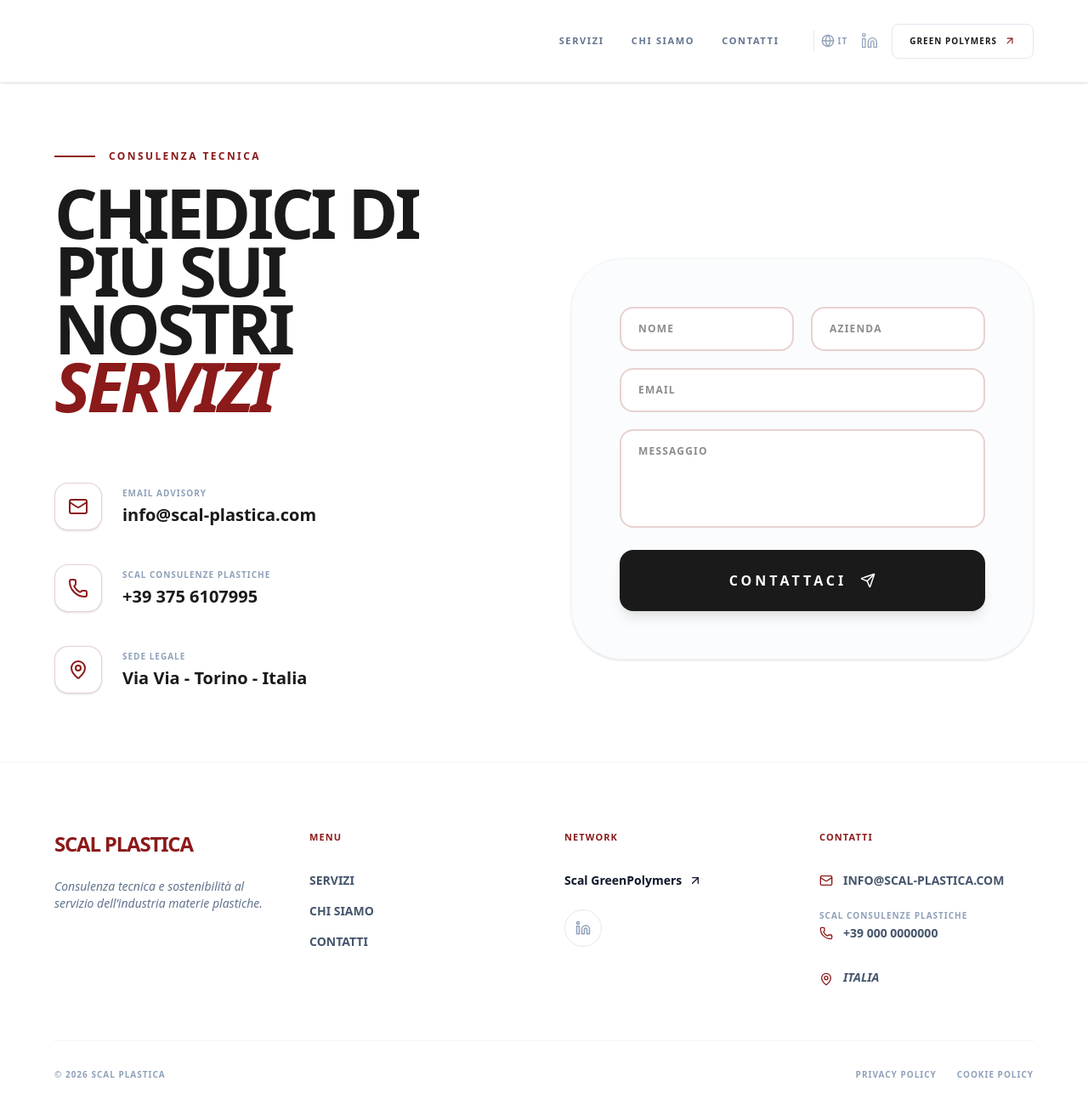
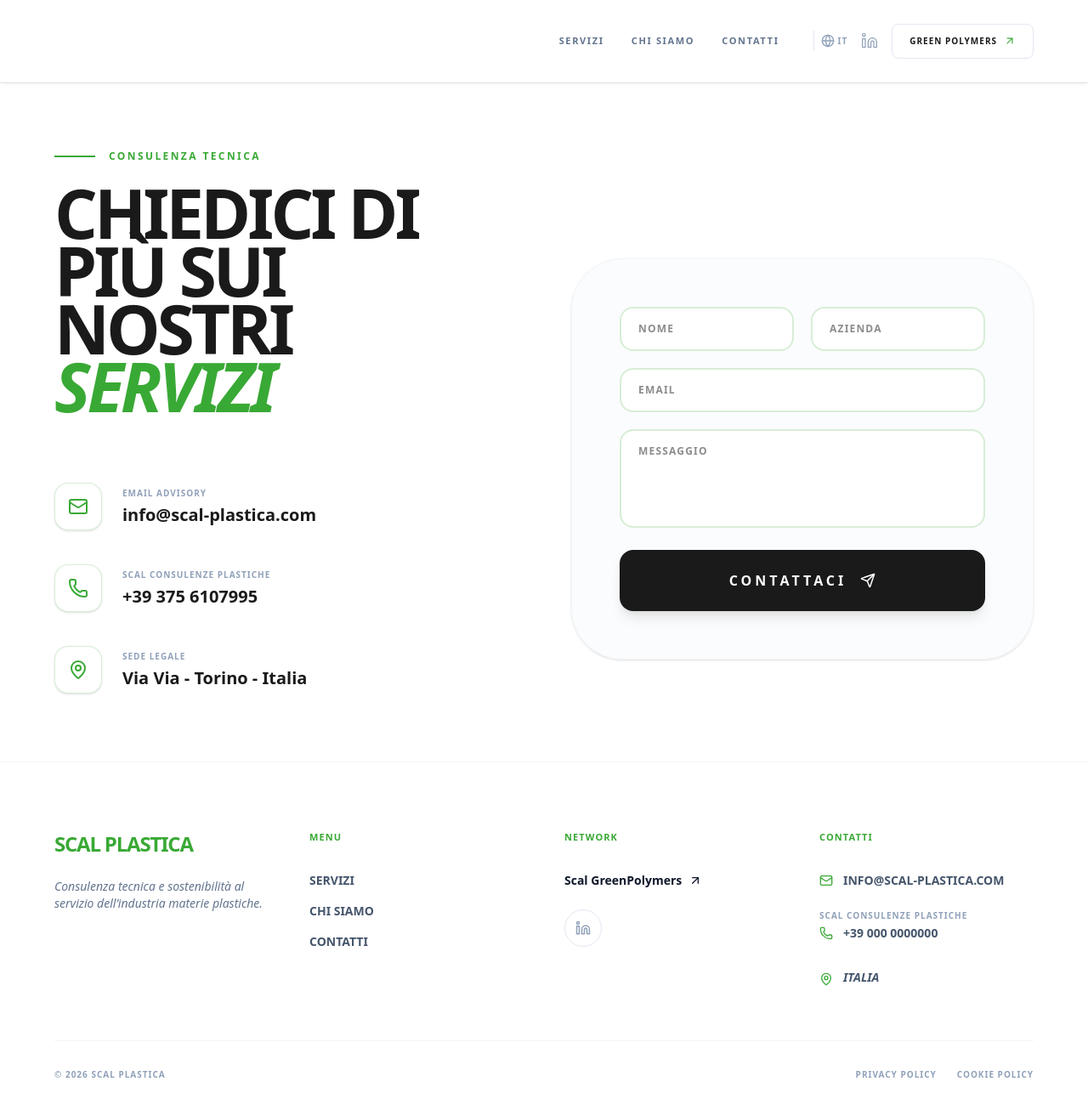
Before and after one commit to mattebicu/mattebicu-scal-site, a Next.js app: page /contatti in a window 1280 px wide. Shown: the top 1306 px of the page at 85% size. Built offline with nearby package versions, Linux system fonts and the light colour scheme; no server answers.

Commit message:
Cambiato tema da rosso a verde GreenPolymers

```diff
--- a/src/app/(site)/contatti/page.js
+++ b/src/app/(site)/contatti/page.js
@@ -48,58 +48,58 @@
 
           {/* TAG FISSO: CONSULENZA TECNICA */}
           <div className="flex items-center gap-4 mb-6">
-            <div className="w-12 h-[2px] bg-[#8B1A1A]"></div>
-            <span className="text-[#8B1A1A] text-xs font-bold tracking-[0.2em] uppercase">
+            <div className="w-12 h-[2px] bg-[#39A935]"></div>
+            <span className="text-[#39A935] text-xs font-bold tracking-[0.2em] uppercase">
               Consulenza Tecnica
             </span>
           </div>
 
           <h1 className="text-6xl md:text-[80px] font-[900] tracking-tighter uppercase leading-[0.85] mb-20">
             {mainText} <br />
-            <span className="text-[#8B1A1A] italic">{lastWord}</span>
+            <span className="text-[#39A935] italic">{lastWord}</span>
           </h1>
 
           <div className="space-y-10">
             <a href={`mailto:${info?.email}`} className="flex items-center gap-6 group">
-              <div className="w-14 h-14 bg-white border border-[#8B1A1A]/20 rounded-2xl flex items-center justify-center text-[#8B1A1A] shadow-sm group-hover:bg-[#8B1A1A] group-hover:text-white transition-all">
+              <div className="w-14 h-14 bg-white border border-[#39A935]/20 rounded-2xl flex items-center justify-center text-[#39A935] shadow-sm group-hover:bg-[#39A935] group-hover:text-white transition-all">
                 <Mail size={24} />
               </div>
               <div>
                 <p className="text-[10px] uppercase font-bold text-slate-400 mb-1 tracking-widest">Email Advisory</p>
-                <p className="font-bold text-xl group-hover:text-[#8B1A1A] transition-colors">{info?.email || "info@scal-plastica.com"}</p>
+                <p className="font-bold text-xl group-hover:text-[#39A935] transition-colors">{info?.email || "info@scal-plastica.com"}</p>
               </div>
             </a>
 
             {/* PRIMO TELEFONO */}
             <a href={`tel:${info?.phone?.replace(/\s+/g, '')}`} className="flex items-center gap-6 group">
-              <div className="w-14 h-14 bg-white border border-[#8B1A1A]/20 rounded-2xl flex items-center justify-center text-[#8B1A1A] shadow-sm group-hover:bg-[#8B1A1A] group-hover:text-white transition-all">
+              <div className="w-14 h-14 bg-white border border-[#39A935]/20 rounded-2xl flex items-center justify-center text-[#39A935] shadow-sm group-hover:bg-[#39A935] group-hover:text-white transition-all">
                 <Phone size={24} />
               </div>
               <div>
                 <p className="text-[10px] uppercase font-bold text-slate-400 mb-1 tracking-widest">
                   Scal Consulenze Plastiche
                 </p>
-                <p className="font-bold text-xl group-hover:text-[#8B1A1A] transition-colors">{info?.phone || "+39 375 6107995"}</p>
+                <p className="font-bold text-xl group-hover:text-[#39A935] transition-colors">{info?.phone || "+39 375 6107995"}</p>
               </div>
             </a>
 
             {/* SECONDO TELEFONO (Caricato da Sanity) */}
             {info?.phone2 && (
               <a href={`tel:${info?.phone2?.replace(/\s+/g, '')}`} className="flex items-center gap-6 group">
-                <div className="w-14 h-14 bg-white border border-[#8B1A1A]/20 rounded-2xl flex items-center justify-center text-[#8B1A1A] shadow-sm group-hover:bg-[#8B1A1A] group-hover:text-white transition-all">
+                <div className="w-14 h-14 bg-white border border-[#39A935]/20 rounded-2xl flex items-center justify-center text-[#39A935] shadow-sm group-hover:bg-[#39A935] group-hover:text-white transition-all">
                   <Phone size={24} />
                 </div>
                 <div>
                   <p className="text-[10px] uppercase font-bold text-slate-400 mb-1 tracking-widest">
                     Scal Consulenze Plastiche
                   </p>
-                  <p className="font-bold text-xl group-hover:text-[#8B1A1A] transition-colors">{info?.phone2}</p>
+                  <p className="font-bold text-xl group-hover:text-[#39A935] transition-colors">{info?.phone2}</p>
                 </div>
               </a>
             )}
 
             <div className="flex items-center gap-6">
-              <div className="w-14 h-14 bg-white border border-[#8B1A1A]/20 rounded-2xl flex items-center justify-center text-[#8B1A1A] shadow-sm">
+              <div className="w-14 h-14 bg-white border border-[#39A935]/20 rounded-2xl flex items-center justify-center text-[#39A935] shadow-sm">
                 <MapPin size={24} />
               </div>
               <div>
@@ -113,13 +113,13 @@
         <div className="lg:mt-32 bg-slate-50/50 p-8 md:p-14 rounded-[60px] border border-slate-100 shadow-sm">
           <form className="space-y-5">
             <div className="grid md:grid-cols-2 gap-5">
-              <input type="text" placeholder="NOME" className="w-full bg-white border-2 border-[#8B1A1A]/20 rounded-2xl px-5 py-4 focus:border-[#8B1A1A] outline-none transition-all text-xs font-bold tracking-widest" />
-              <input type="text" placeholder="AZIENDA" className="w-full bg-white border-2 border-[#8B1A1A]/20 rounded-2xl px-5 py-4 focus:border-[#8B1A1A] outline-none transition-all text-xs font-bold tracking-widest" />
+              <input type="text" placeholder="NOME" className="w-full bg-white border-2 border-[#39A935]/20 rounded-2xl px-5 py-4 focus:border-[#39A935] outline-none transition-all text-xs font-bold tracking-widest" />
+              <input type="text" placeholder="AZIENDA" className="w-full bg-white border-2 border-[#39A935]/20 rounded-2xl px-5 py-4 focus:border-[#39A935] outline-none transition-all text-xs font-bold tracking-widest" />
             </div>
-            <input type="email" placeholder="EMAIL" className="w-full bg-white border-2 border-[#8B1A1A]/20 rounded-2xl px-5 py-4 focus:border-[#8B1A1A] outline-none transition-all text-xs font-bold tracking-widest" />
-            <textarea rows="5" placeholder="MESSAGGIO" className="w-full bg-white border-2 border-[#8B1A1A]/20 rounded-2xl px-5 py-4 focus:border-[#8B1A1A] outline-none transition-all text-xs font-bold tracking-widest resize-none"></textarea>
+            <input type="email" placeholder="EMAIL" className="w-full bg-white border-2 border-[#39A935]/20 rounded-2xl px-5 py-4 focus:border-[#39A935] outline-none transition-all text-xs font-bold tracking-widest" />
+            <textarea rows="5" placeholder="MESSAGGIO" className="w-full bg-white border-2 border-[#39A935]/20 rounded-2xl px-5 py-4 focus:border-[#39A935] outline-none transition-all text-xs font-bold tracking-widest resize-none"></textarea>
 
-            <button type="button" className="w-full bg-[#1A1A1A] text-white font-[900] uppercase tracking-[0.25em] py-6 rounded-2xl flex items-center justify-center gap-4 hover:bg-[#8B1A1A] transition-all shadow-lg group">
+            <button type="button" className="w-full bg-[#1A1A1A] text-white font-[900] uppercase tracking-[0.25em] py-6 rounded-2xl flex items-center justify-center gap-4 hover:bg-[#39A935] transition-all shadow-lg group">
               CONTATTACI
               <Send size={18} className="group-hover:translate-x-1 group-hover:-translate-y-1 transition-transform" />
             </button>
--- a/src/app/(site)/page.js
+++ b/src/app/(site)/page.js
@@ -47,8 +47,8 @@
             {/* TAG: CONSULENZA TECNICA */}
             {hero?.tag && (
               <div className="flex items-center gap-4 mb-6">
-                <div className="w-12 h-[2px] bg-[#8B1A1A]"></div>
-                <span className="text-[#8B1A1A] text-xs font-bold tracking-[0.2em] uppercase">
+                <div className="w-12 h-[2px] bg-[#39A935]"></div>
+                <span className="text-[#39A935] text-xs font-bold tracking-[0.2em] uppercase">
                   {hero.tag}
                 </span>
               </div>
@@ -57,7 +57,7 @@
             {/* TITOLI PRINCIPALI */}
             <h1 className="text-4xl md:text-6xl lg:text-[72px] font-black uppercase leading-[0.9] mb-6">
               {hero?.titleLine1} <br />
-              <span className="text-[#8B1A1A] italic">{hero?.titleLine3}</span>
+              <span className="text-[#39A935] italic">{hero?.titleLine3}</span>
             </h1>
 
             {/* DESCRIZIONE (Rispetta gli a capo di Sanity) */}
--- a/src/components/Footer.js
+++ b/src/components/Footer.js
@@ -48,7 +48,7 @@
               {logoUrl ? (
                 <img src={logoUrl} alt={siteName} className="h-16 w-auto object-contain block" />
               ) : (
-                <span className="font-black text-2xl tracking-tighter uppercase text-[#8B1A1A]">{siteName}</span>
+                <span className="font-black text-2xl tracking-tighter uppercase text-[#39A935]">{siteName}</span>
               )}
             </a>
             <p className="text-slate-500 text-sm italic font-medium">
@@ -58,19 +58,19 @@
 
           {/* MENU (ALLINEATO CON L'HEADER) */}
           <div>
-            <h4 className="font-bold uppercase text-[11px] tracking-widest text-[#8B1A1A] mb-8">Menu</h4>
+            <h4 className="font-bold uppercase text-[11px] tracking-widest text-[#39A935] mb-8">Menu</h4>
             <ul className="flex flex-col gap-4 text-sm font-bold uppercase text-slate-600">
-              <li><a href="/servizi" className="hover:text-[#8B1A1A] transition-colors">Servizi</a></li>
-              <li><a href="/chi-siamo" className="hover:text-[#8B1A1A] transition-colors">Chi Siamo</a></li>
-              <li><a href="/contatti" className="hover:text-[#8B1A1A] transition-colors">Contatti</a></li>
+              <li><a href="/servizi" className="hover:text-[#39A935] transition-colors">Servizi</a></li>
+              <li><a href="/chi-siamo" className="hover:text-[#39A935] transition-colors">Chi Siamo</a></li>
+              <li><a href="/contatti" className="hover:text-[#39A935] transition-colors">Contatti</a></li>
             </ul>
           </div>
 
           {/* NETWORK */}
           <div>
-            <h4 className="font-bold uppercase text-[11px] tracking-widest text-[#8B1A1A] mb-8">Network</h4>
+            <h4 className="font-bold uppercase text-[11px] tracking-widest text-[#39A935] mb-8">Network</h4>
             <div className="flex flex-col gap-6">
-              <a href={home?.site?.externalLink?.url || "#"} target="_blank" className="flex items-center gap-2 text-sm font-bold hover:text-[#8B1A1A] transition-colors">
+              <a href={home?.site?.externalLink?.url || "#"} target="_blank" className="flex items-center gap-2 text-sm font-bold hover:text-[#39A935] transition-colors">
                 {home?.site?.externalLink?.title || "Scal GreenPolymers"} <ArrowUpRight size={16} />
               </a>
               <a href={settings?.socials?.linkedin || home?.site?.socials?.linkedin || "#"} target="_blank" className="p-3 w-fit rounded-full border border-slate-200 text-slate-400 hover:text-[#0077b5] hover:border-[#0077b5] transition-all">
@@ -81,12 +81,12 @@
 
           {/* CONTATTI */}
           <div>
-            <h4 className="font-bold uppercase text-[11px] tracking-widest text-[#8B1A1A] mb-8">Contatti</h4>
+            <h4 className="font-bold uppercase text-[11px] tracking-widest text-[#39A935] mb-8">Contatti</h4>
             <ul className="flex flex-col gap-6 text-sm text-slate-600 font-bold uppercase">
 
               <li>
-                <a href={`mailto:${settings?.email}`} className="flex items-center gap-3 hover:text-[#8B1A1A] transition-colors">
-                  <Mail size={16} className="text-[#8B1A1A]" />
+                <a href={`mailto:${settings?.email}`} className="flex items-center gap-3 hover:text-[#39A935] transition-colors">
+                  <Mail size={16} className="text-[#39A935]" />
                   {settings?.email || "info@scal-plastica.com"}
                 </a>
               </li>
@@ -94,8 +94,8 @@
               {/* PRIMO NUMERO */}
               <li>
                 <div className="text-[10px] text-slate-400 mb-1 tracking-widest">SCAL CONSULENZE PLASTICHE</div>
-                <a href={`tel:${settings?.phone?.replace(/\s+/g, '')}`} className="flex items-center gap-3 hover:text-[#8B1A1A] transition-colors">
-                  <Phone size={16} className="text-[#8B1A1A]" />
+                <a href={`tel:${settings?.phone?.replace(/\s+/g, '')}`} className="flex items-center gap-3 hover:text-[#39A935] transition-colors">
+                  <Phone size={16} className="text-[#39A935]" />
                   {settings?.phone || "+39 000 0000000"}
                 </a>
               </li>
@@ -104,15 +104,15 @@
               {settings?.phone2 && (
                 <li>
                   <div className="text-[10px] text-slate-400 mb-1 tracking-widest">SCAL CONSULENZE PLASTICHE</div>
-                  <a href={`tel:${settings?.phone2?.replace(/\s+/g, '')}`} className="flex items-center gap-3 hover:text-[#8B1A1A] transition-colors">
-                    <Phone size={16} className="text-[#8B1A1A]" />
+                  <a href={`tel:${settings?.phone2?.replace(/\s+/g, '')}`} className="flex items-center gap-3 hover:text-[#39A935] transition-colors">
+                    <Phone size={16} className="text-[#39A935]" />
                     {settings?.phone2}
                   </a>
                 </li>
               )}
 
               <li className="flex items-start gap-3 italic mt-2">
-                <MapPin size={16} className="text-[#8B1A1A] shrink-0 mt-1" />
+                <MapPin size={16} className="text-[#39A935] shrink-0 mt-1" />
                 <span>{settings?.address || "Italia"}</span>
               </li>
             </ul>
@@ -126,8 +126,8 @@
               © 2026 {siteName} {settings?.vatNumber ? `- P.IVA ${settings.vatNumber}` : ''}
             </p>
             <div className="flex gap-6 text-[10px] uppercase font-bold tracking-widest text-slate-400">
-              <a href="/privacy" className="hover:text-[#8B1A1A]">Privacy Policy</a>
-              <a href="/cookie" className="hover:text-[#8B1A1A]">Cookie Policy</a>
+              <a href="/privacy" className="hover:text-[#39A935]">Privacy Policy</a>
+              <a href="/cookie" className="hover:text-[#39A935]">Cookie Policy</a>
             </div>
           </div>
           {settings?.legalInfo && (
--- a/src/components/Navbar.js
+++ b/src/components/Navbar.js
@@ -32,8 +32,8 @@
   const linkedinUrl = data?.socials?.linkedin || "#";
   const logoUrl = data?.logoUrl;
 
-  const brandRed = "text-[#8B1A1A]";
-  const brandRedHover = "hover:text-[#8B1A1A]";
+  const brandRed = "text-[#39A935]";
+  const brandRedHover = "hover:text-[#39A935]";
   const brandDark = "text-[#1A1A1A]";
 
   return (
```
Also changed, not shown: src/app/(site)/chi-siamo/page.js (+5 -5 lines), src/app/(site)/servizi/page.js (+7 -7 lines).
